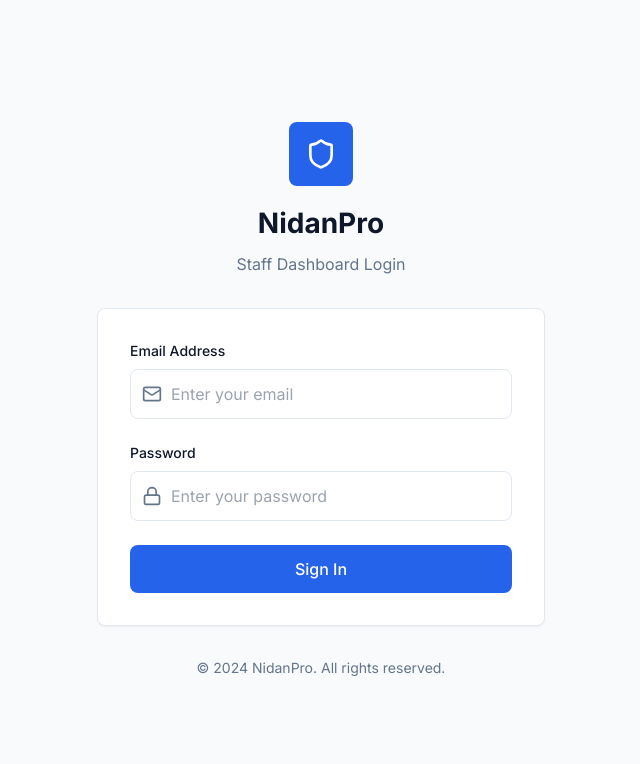
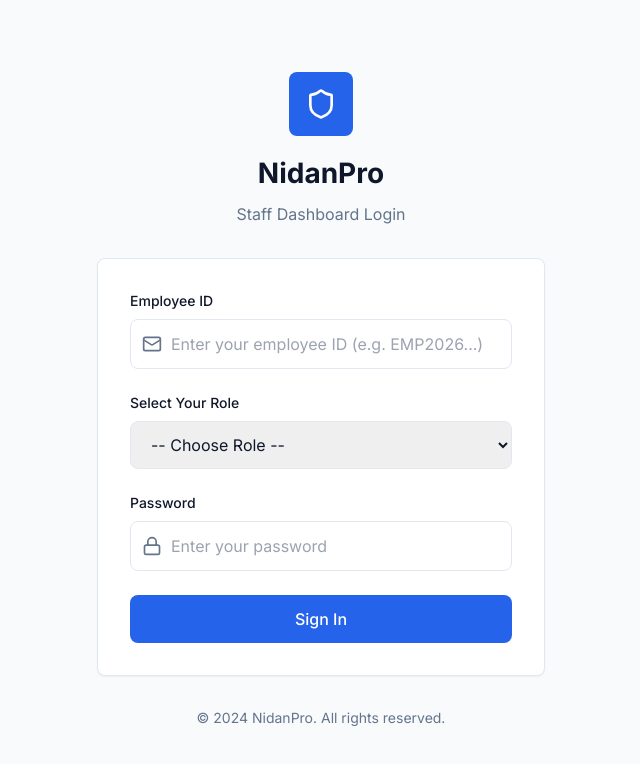
Before and after one commit to AdityaRaj81/nidanpro-frontend, a React (Vite) app: page /staff/login in a window 1280 px wide. Shown: the top 764 px of the page, without its empty margins (319-959 px from the left). Built offline with nearby package versions, Linux system fonts and the light colour scheme.

Commit message:
feat: implement staff authentication, management portal, and layout components

```diff
--- a/src/components/staff/StaffLayout.jsx
+++ b/src/components/staff/StaffLayout.jsx
@@ -40,18 +40,27 @@ export default function StaffLayout() {
     navigate('/staff/login');
   };
 
+  const role = staffAuth?.role?.toUpperCase();
+  const isAdmin = role === 'ADMIN' || role === 'SUPER_ADMIN';
+
   const menuItems = [
-    { path: '/staff/dashboard', icon: LayoutDashboard, label: 'Dashboard' },
-    { path: '/staff/patients', icon: Users, label: 'Patients' },
-    { path: '/staff/reports', icon: FileText, label: 'Reports' },
-    { path: '/staff/tests', icon: TestTube, label: 'Tests' },
-    { path: '/staff/settings', icon: Settings, label: 'Settings' },
+    { path: '/staff/dashboard', icon: LayoutDashboard, label: 'Dashboard' }
   ];
 
-  const isAdmin = staffAuth?.role?.toUpperCase() === 'ADMIN' || staffAuth?.role?.toUpperCase() === 'SUPER_ADMIN';
+  if (isAdmin || role === 'SAMPLE_COLLECTOR') {
+    menuItems.push({ path: '/staff/patients', icon: Users, label: 'Patients' });
+  }
+  if (isAdmin || role === 'PATHOLOGIST') {
+    menuItems.push({ path: '/staff/reports', icon: FileText, label: 'Reports' });
+  }
+  if (isAdmin || role === 'TECHNICIAN') {
+    menuItems.push({ path: '/staff/tests', icon: TestTube, label: 'Tests' });
+  }
   if (isAdmin) {
-    menuItems.splice(4, 0, { path: '/staff/staff-management', icon: UserCog, label: 'Staff' });
+    menuItems.push({ path: '/staff/staff-management', icon: UserCog, label: 'Staff' });
   }
+
+  menuItems.push({ path: '/staff/settings', icon: Settings, label: 'Settings' });
 
   if (!isStaffAuthenticated) {
     return null;
--- a/src/components/staff/StaffLogin.jsx
+++ b/src/components/staff/StaffLogin.jsx
@@ -6,8 +6,9 @@ import DesktopOnlyNotice from './DesktopOnlyNotice';
 import api from '../../api/axiosConfig';
 
 export default function StaffLogin() {
-  const [email, setEmail] = useState('');
+  const [loginId, setLoginId] = useState('');
   const [password, setPassword] = useState('');
+  const [role, setRole] = useState('');
   const [loading, setLoading] = useState(false);
   const [error, setError] = useState('');
   const [isDesktop, setIsDesktop] = useState(window.innerWidth >= 1024);
@@ -26,15 +27,19 @@ export default function StaffLogin() {
     e.preventDefault();
     setError('');
 
-    if (!email || !password) {
-      setError('Please fill in all fields');
+    if (!loginId || !password || (!isAdminLogin && !role)) {
+      setError('Please fill in all required fields');
       return;
     }
 
     setLoading(true);
 
     try {
-      const response = await api.post('/auth/login', { email, password });
+      const payload = { loginId, password };
+      if (!isAdminLogin) {
+        payload.role = role;
+      }
+      const response = await api.post('/auth/login', payload);
       const data = response.data;
 
       setStaffAuth({
@@ -82,19 +87,38 @@ export default function StaffLogin() {
           )}
           <form onSubmit={handleLogin} className="space-y-6">
             <div>
-              <label className="block text-sm font-medium mb-2">Email Address</label>
+              <label className="block text-sm font-medium mb-2">
+                {isAdminLogin ? 'Admin Email / Code' : 'Employee ID'}
+              </label>
               <div className="relative">
                 <Mail className="absolute left-3 top-1/2 transform -translate-y-1/2 w-5 h-5 text-text-secondary" />
                 <input
-                  type="email"
-                  value={email}
-                  onChange={(e) => setEmail(e.target.value)}
-                  placeholder="Enter your email"
+                  type={isAdminLogin ? "text" : "text"}
+                  value={loginId}
+                  onChange={(e) => setLoginId(e.target.value)}
+                  placeholder={isAdminLogin ? "Enter your admin email or code" : "Enter your employee ID (e.g. EMP2026...)"}
                   className="input-field pl-10"
                   required
                 />
               </div>
             </div>
+
+            {!isAdminLogin && (
+              <div>
+                <label className="block text-sm font-medium mb-2">Select Your Role</label>
+                <select
+                  value={role}
+                  onChange={(e) => setRole(e.target.value)}
+                  className="input-field"
+                  required
+                >
+                  <option value="">-- Choose Role --</option>
+                  <option value="technician">Technician</option>
+                  <option value="pathologist">Pathologist</option>
+                  <option value="sample_collector">Sample Collector</option>
+                </select>
+              </div>
+            )}
 
             <div>
               <label className="block text-sm font-medium mb-2">Password</label>
--- a/src/components/staff/StaffManagement.jsx
+++ b/src/components/staff/StaffManagement.jsx
@@ -43,7 +43,7 @@ export default function StaffManagement() {
   const handleAddStaff = async (e) => {
     e.preventDefault();
 
-    if (!newStaff.name || !newStaff.email || !newStaff.role || !newStaff.password) {
+    if (!newStaff.name || !newStaff.role || !newStaff.password) {
       alert('Please fill in all required fields');
       return;
     }
@@ -117,13 +117,12 @@ export default function StaffManagement() {
                 />
               </div>
               <div>
-                <label className="block text-sm font-medium mb-2">Email Address *</label>
+                <label className="block text-sm font-medium mb-2">Email Address (Optional)</label>
                 <input
                   type="email"
                   value={newStaff.email}
                   onChange={(e) => setNewStaff({ ...newStaff, email: e.target.value })}
                   className="input-field"
-                  required
                 />
               </div>
             </div>
@@ -198,6 +197,7 @@ export default function StaffManagement() {
             <table className="w-full text-left border-collapse">
               <thead>
                 <tr className="border-b border-border bg-slate-50 text-text-secondary text-sm">
+                  <th className="p-4 font-medium">Emp ID</th>
                   <th className="p-4 font-medium">Name</th>
                   <th className="p-4 font-medium">Email</th>
                   <th className="p-4 font-medium">Role</th>
@@ -207,8 +207,9 @@ export default function StaffManagement() {
               <tbody>
                 {staff.map((member) => (
                   <tr key={member.id} className="border-b border-border hover:bg-slate-50 transition-colors">
+                    <td className="p-4 font-bold text-primary">{member.employeeCode}</td>
                     <td className="p-4 font-medium text-text-primary">{member.name}</td>
-                    <td className="p-4 text-text-secondary">{member.email}</td>
+                    <td className="p-4 text-text-secondary">{member.email || '-'}</td>
                     <td className="p-4 text-text-secondary capitalize">{member.role}</td>
                     <td className="p-4">
                       <span className={`inline-flex items-center px-2 py-1 rounded-full text-xs font-medium ${
```
